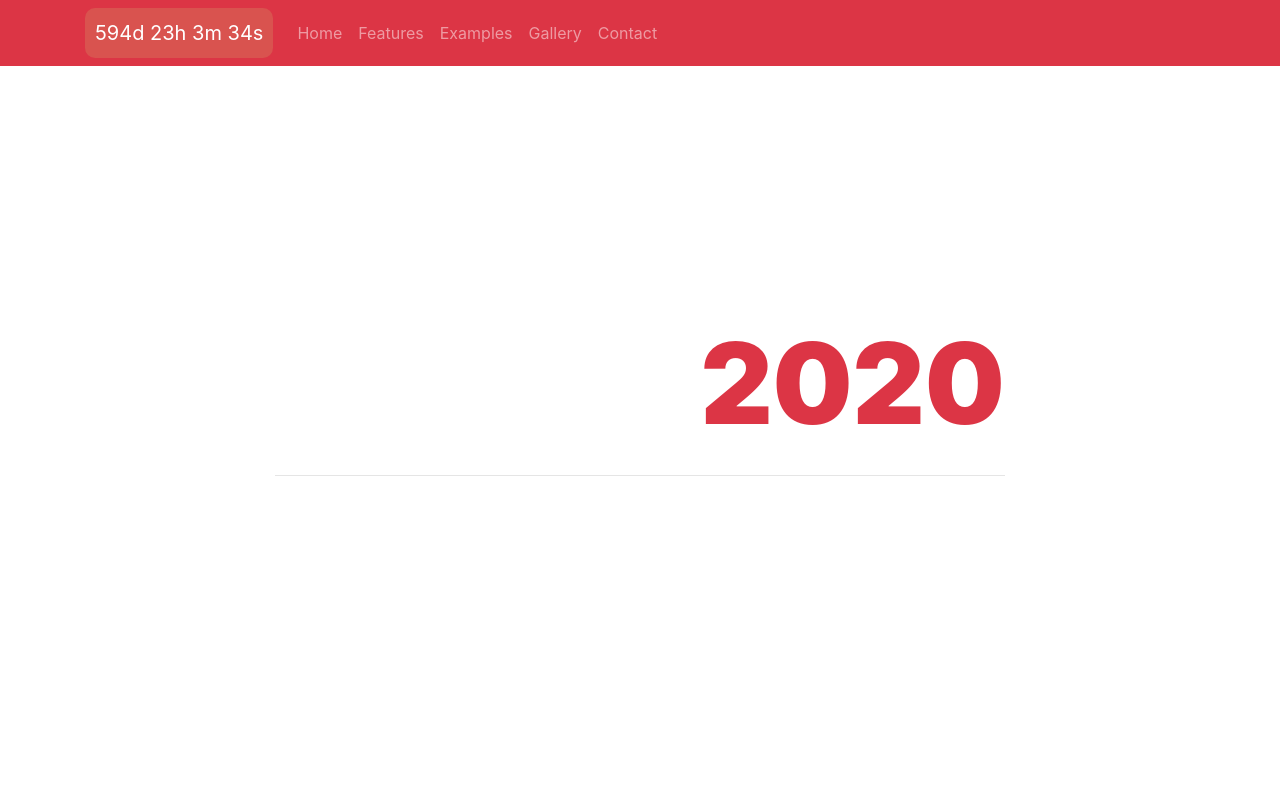
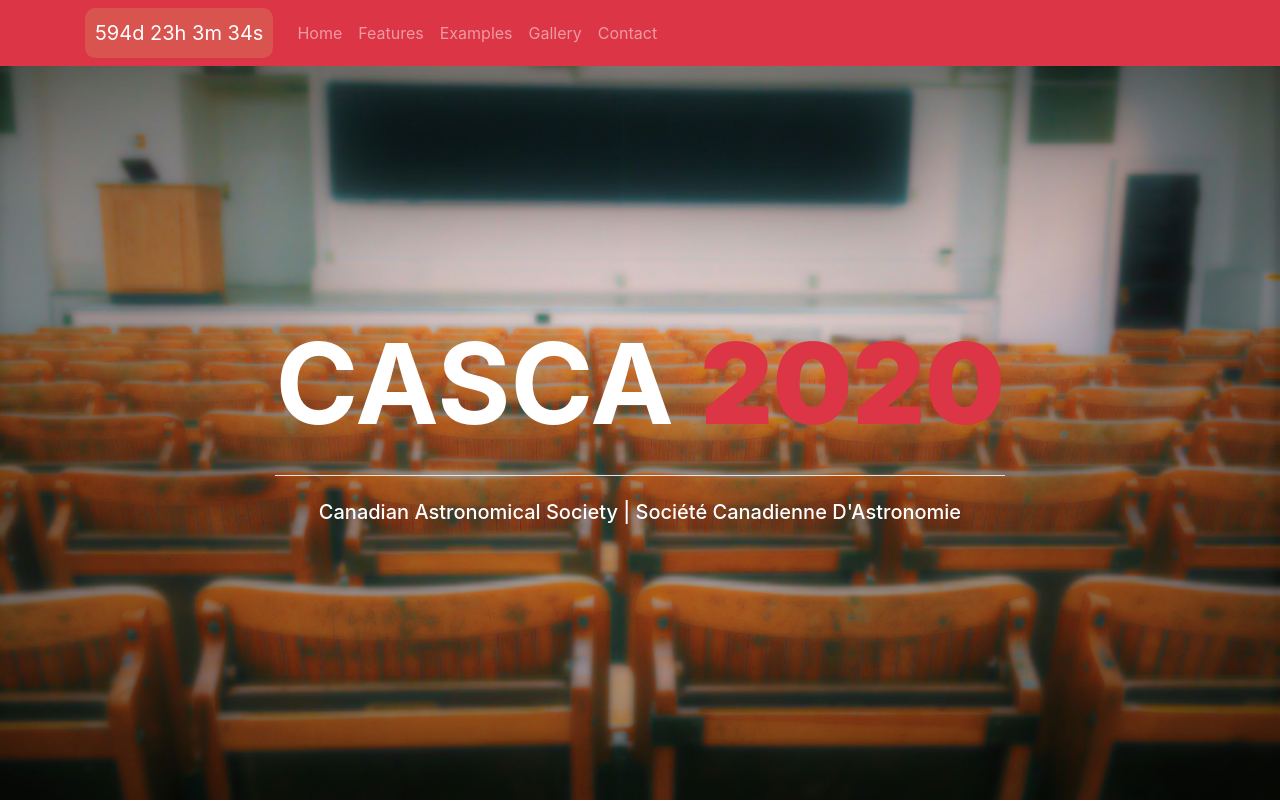
Before and after one commit to anas2ab/anas2ab.github.io, a plain HTML site: page index.html in a window 1280 px wide. Shown: the top 802 px of the page. Drawn offline with nearby package versions, Linux system fonts and the light colour scheme.

Commit message:
Update styles.css

```diff
--- a/styles.css
+++ b/styles.css
@@ -8,7 +8,7 @@
   scroll-behavior: smooth;
 }
 #intro {
-    background: url("photos/background.jpg")no-repeat center center fixed;
+    background: url("background.jpg")no-repeat center center fixed;
     -webkit-background-size: cover;
     -moz-background-size: cover;
     -o-background-size: cover;
```
